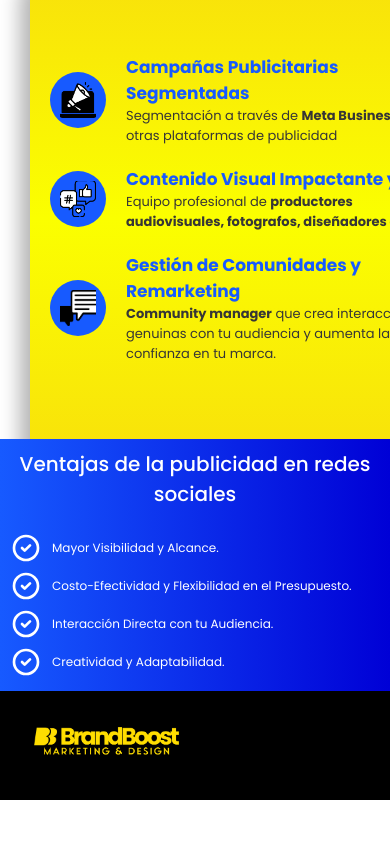
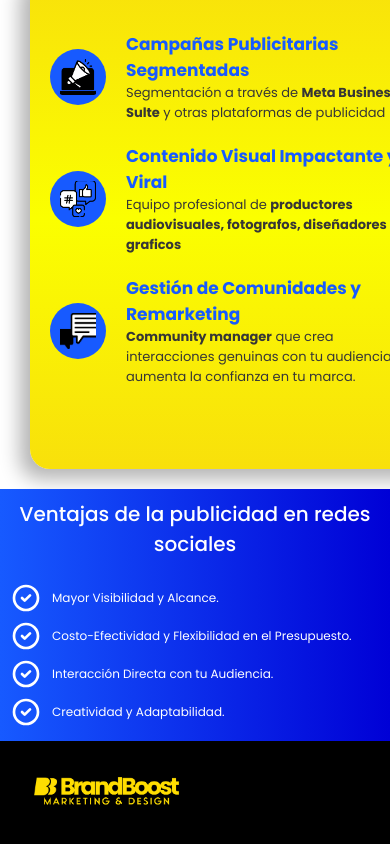
Before and after one commit to eligamer0/BrandBoost, a plain HTML site: page servicios/impulso.html in a window 390 px wide. Shown: the part 1474-2318 px from the top of the page. Before the commit the page ends 2274 px from the top, so only its background shows below. Drawn offline with Linux system fonts and the light colour scheme.

Commit message:
arreglando impulso para dispositivos

```diff
--- a/CSS/impulso.css
+++ b/CSS/impulso.css
@@ -218,13 +218,21 @@ body {
         width: 100%;
         text-align: center;
     }
+    /* .contenido2 {
+        display: flex;
+        flex-direction: column;
+        justify-content: center;
+
+    } */
     .estrategias {
-        width: 100%;
+        height: 100%;
+        width: 410px;
         padding: 20px;
     }
     .ventajas {
         padding: 10px;
         gap: 20px;
+        margin-top: 50px;
     }
     .ventajas-texto p {
         font-size: 12px;
--- a/style.css
+++ b/style.css
@@ -91,9 +91,6 @@ header {
     --icon-toggle-menu: url("LOGO/ICONOS/x-regular-36.png");
     --transform-menu-show: translate(0);
 }
-.nav-container:has(.nav-input:checked) .nav-list {
-    pointer-events: auto;
-}
 
 .nav-figure, .nav-toggle{
     z-index: 10;
@@ -125,7 +122,6 @@ header {
     display: grid;
     grid-template-columns: 50% 50% ;
     place-content: center;
-    /* gap: 2rem; */
     align-items: center;
 
     padding: 1.5rem 5%;
@@ -135,7 +131,6 @@ header {
 
     transition: .5s transform;
     z-index: 2;
-    pointer-events: none;
 }
 
 .nav-link {
```
